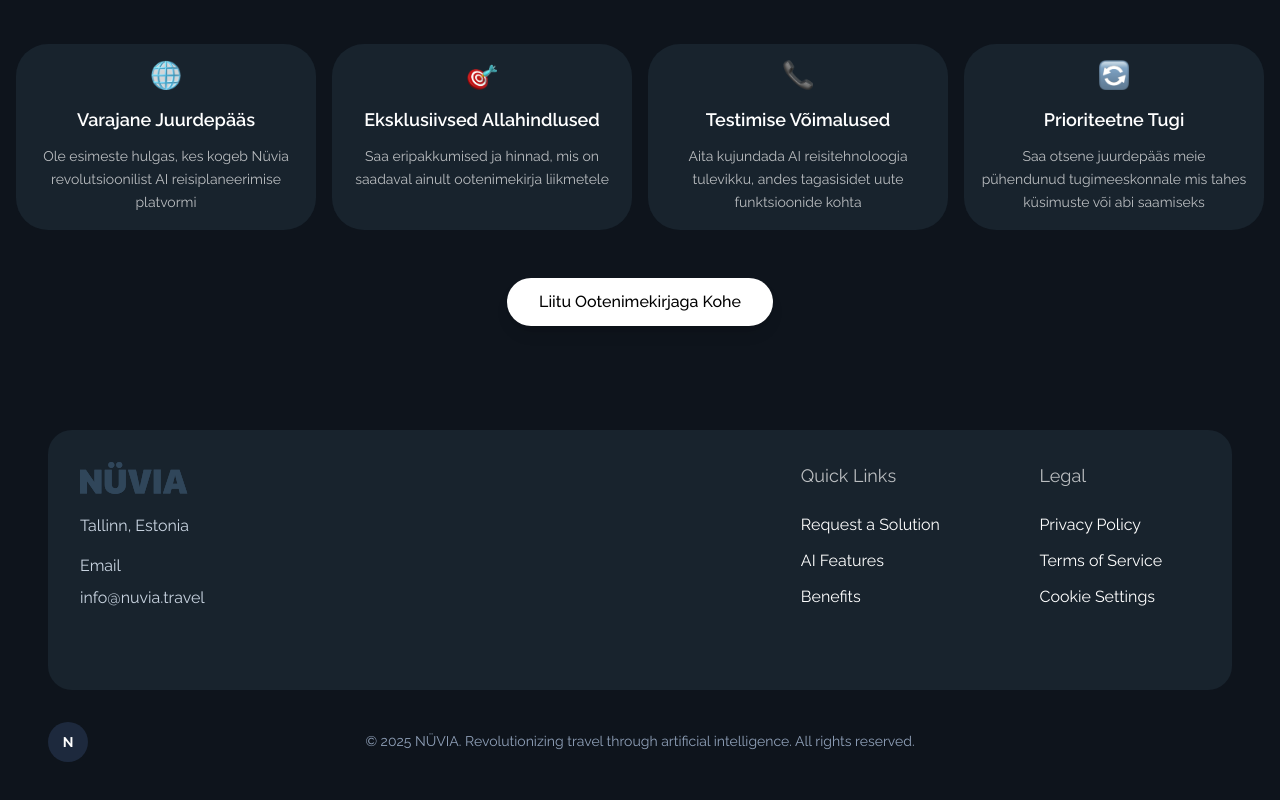
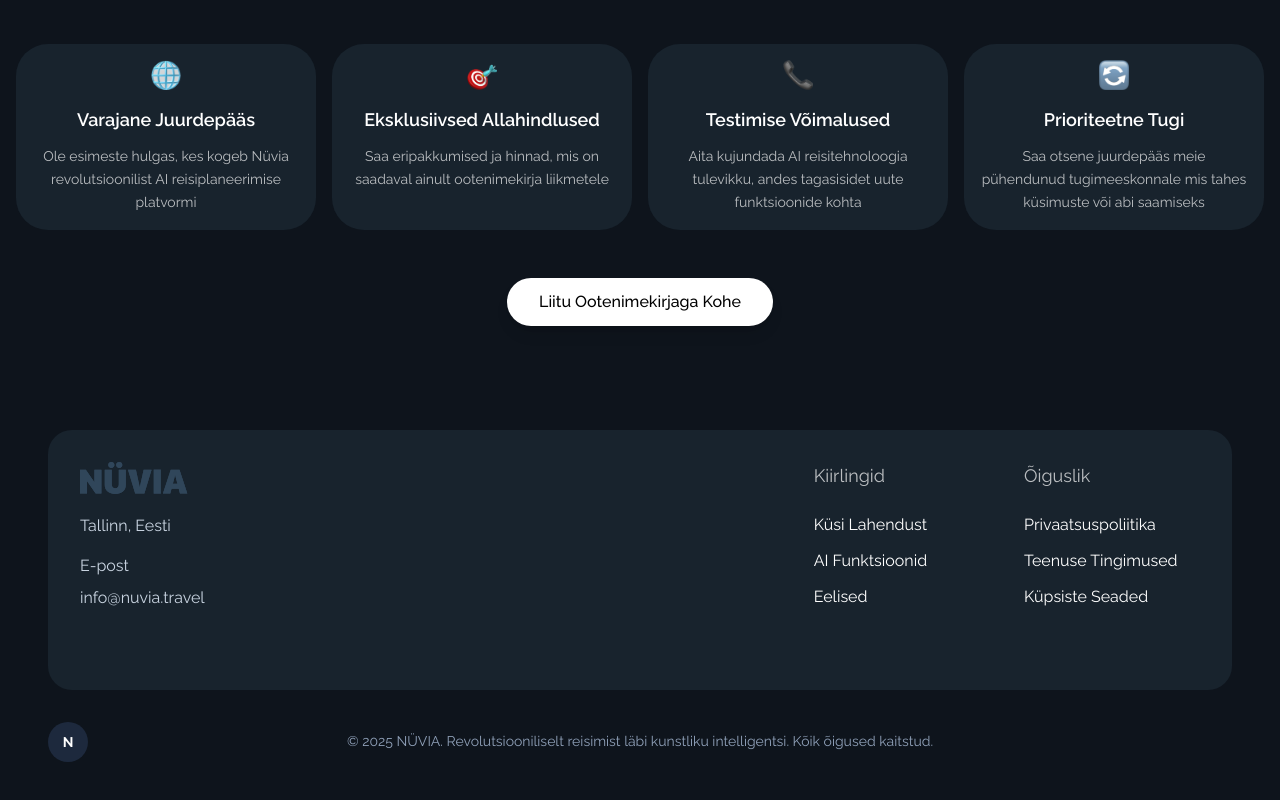
Before and after one commit to elghanbibadr/nuvia, a Next.js app: page / in a window 1280 px wide. Shown: the part 6306-7106 px from the top of the page. Built offline with nearby package versions, Linux system fonts and the light colour scheme.

Commit message:
translate the footer

```diff
--- a/app/componenets/Footer.jsx
+++ b/app/componenets/Footer.jsx
@@ -1,22 +1,21 @@
+'use client'
 import Link from 'next/link';
 import React from 'react';
+import { useTranslations } from 'next-intl';
 
 const Footer = () => {
+  const t = useTranslations('Footer');
+
   const footerLinks = {
-    company: [
-      { name: "Tallinn, Estonia", href: "#" },
-      { name: "Email", href: "#" },
-      { name: "info@nuvia.travel", href: "mailto:info@nuvia.travel" }
-    ],
     quickLinks: [
-      { name: "Request a Solution", href: "#" },
-      { name: "AI Features", href: "#" },
-      { name: "Benefits", href: "#" }
+      { name: t('quickLinks.requestSolution'), href: "#" },
+      { name: t('quickLinks.aiFeatures'), href: "#features" },
+      { name: t('quickLinks.benefits'), href: "#benefits" }
     ],
     legal: [
-      { name: "Privacy Policy", href: "/privacy" },
-      { name: "Terms of Service", href: "/terms" },
-      { name: "Cookie Settings", href: "/cookies" }
+      { name: t('legal.privacyPolicy'), href: "/privacy" },
+      { name: t('legal.termsOfService'), href: "/terms" },
+      { name: t('legal.cookieSettings'), href: "/cookies" }
     ]
   };
 
@@ -31,7 +30,7 @@
           <div className='text-center md:text-left md:col-span-3'>
             <span className="blended  block mb-5 w-fit mx-auto md:mx-0">
               <svg width="108" height="32" viewBox="0 0 108 32" fill="none" xmlns="http://www.w3.org/2000/svg">
-<g >
+                <g>
                   <path d="M82.9183 31.5689L90.7199 7.64355H99.5318L107.333 31.5689H99.9459L98.7036 26.8104H91.5481L90.3058 31.5689H82.9183ZM95.0596 13.3472L92.84 21.8529H97.4116L95.1921 13.3472H95.0596Z" fill="#30465A"/>
                   <path d="M73.7419 31.5689V7.64355H80.765V31.5689H73.7419Z" fill="#30465A"/>
                   <path d="M55.1574 31.5689L47.9688 7.64355H55.9194L59.7125 24.9037H59.845L63.6381 7.64355H71.5887L64.4 31.5689H55.1574Z" fill="#30465A"/>
@@ -41,23 +40,23 @@
               </svg>
             </span>
 
-
-
             <div className="space-y-2 text-center md:text-left md:w-fit">
-              <p className="text-slate-300 md:text-left text-base">Tallinn, Estonia</p>
-              <p className="text-slate-300 md:text-left text-base mt-4">Email</p>
+              <p className="text-slate-300 md:text-left text-base">{t('location')}</p>
+              <p className="text-slate-300 md:text-left text-base mt-4">{t('email')}</p>
               <a
-                href="mailto:info@nuvia.travel"
+                href={`mailto:${t('emailAddress')}`}
                 className="block text-slate-300 mx-auto  hover:text-white transition-colors duration-200 text-base"
               >
-                info@nuvia.travel
+                {t('emailAddress')}
               </a>
             </div>
           </div>
 
           {/* Quick Links - Middle Column */}
           <div className=' w-fit mx-auto text-center md:text-left'>
-            <h4 className="text-white/70 md:text-left font-normal mb-4 md:mb-6 text-lg">Quick Links</h4>
+            <h4 className="text-white/70 md:text-left font-normal mb-4 md:mb-6 text-lg">
+              {t('quickLinks.title')}
+            </h4>
             <div className="space-y-3">
               {footerLinks.quickLinks.map((link, index) => (
                 <Link
@@ -73,7 +72,9 @@
 
           {/* Legal - Right Column */}
           <div className=' w-fit mx-auto text-center md:text-left'>
-            <h4 className="text-white/70 md:text-left font-normal mb-4 md:mb-6 text-lg">Legal</h4>
+            <h4 className="text-white/70 md:text-left font-normal mb-4 md:mb-6 text-lg">
+              {t('legal.title')}
+            </h4>
             <div className="space-y-3">
               {footerLinks.legal.map((link, index) => (
                 <Link
@@ -89,8 +90,8 @@
         </div>
 
         {/* Divider */}
+      </div>
 
-      </div>
       <div className=" pt-8">
         {/* Copyright */}
         <div className="flex items-center justify-between">
@@ -101,7 +102,7 @@
 
           {/* Copyright text centered */}
           <p className="text-slate-400 text-sm text-center flex-1">
-              © 2025 NÜVIA. Revolutionizing travel through artificial intelligence. All rights reserved.
+            {t('copyright')}
           </p>
 
           {/* Empty space for balance */}
--- a/messages/en.json
+++ b/messages/en.json
@@ -142,5 +142,23 @@
         "description": "Get direct access to our dedicated support team for any questions or assistance"
       }
     }
+  },
+  "Footer": {
+    "location": "Tallinn, Estonia",
+    "email": "Email",
+    "emailAddress": "info@nuvia.travel",
+    "quickLinks": {
+      "title": "Quick Links",
+      "requestSolution": "Request a Solution",
+      "aiFeatures": "AI Features",
+      "benefits": "Benefits"
+    },
+    "legal": {
+      "title": "Legal",
+      "privacyPolicy": "Privacy Policy",
+      "termsOfService": "Terms of Service",
+      "cookieSettings": "Cookie Settings"
+    },
+    "copyright": "© 2025 NÜVIA. Revolutionizing travel through artificial intelligence. All rights reserved."
   }
 }
--- a/messages/es.json
+++ b/messages/es.json
@@ -142,6 +142,24 @@
         "description": "Saa otsene juurdepääs meie pühendunud tugimeeskonnale mis tahes küsimuste või abi saamiseks"
       }
     }
+  },
+   "Footer": {
+    "location": "Tallinn, Eesti",
+    "email": "E-post",
+    "emailAddress": "info@nuvia.travel",
+    "quickLinks": {
+      "title": "Kiirlingid",
+      "requestSolution": "Küsi Lahendust",
+      "aiFeatures": "AI Funktsioonid",
+      "benefits": "Eelised"
+    },
+    "legal": {
+      "title": "Õiguslik",
+      "privacyPolicy": "Privaatsuspoliitika",
+      "termsOfService": "Teenuse Tingimused",
+      "cookieSettings": "Küpsiste Seaded"
+    },
+    "copyright": "© 2025 NÜVIA. Revolutsiooniliselt reisimist läbi kunstliku intelligentsi. Kõik õigused kaitstud."
   }
 
 }
```
Lines whose indentation alone changed are shown as unchanged.
